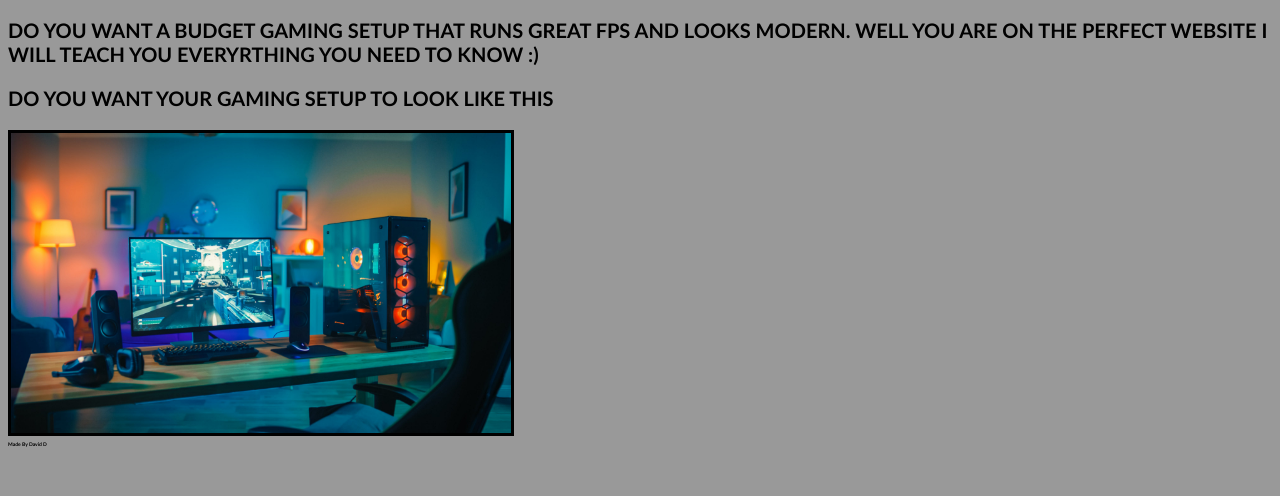
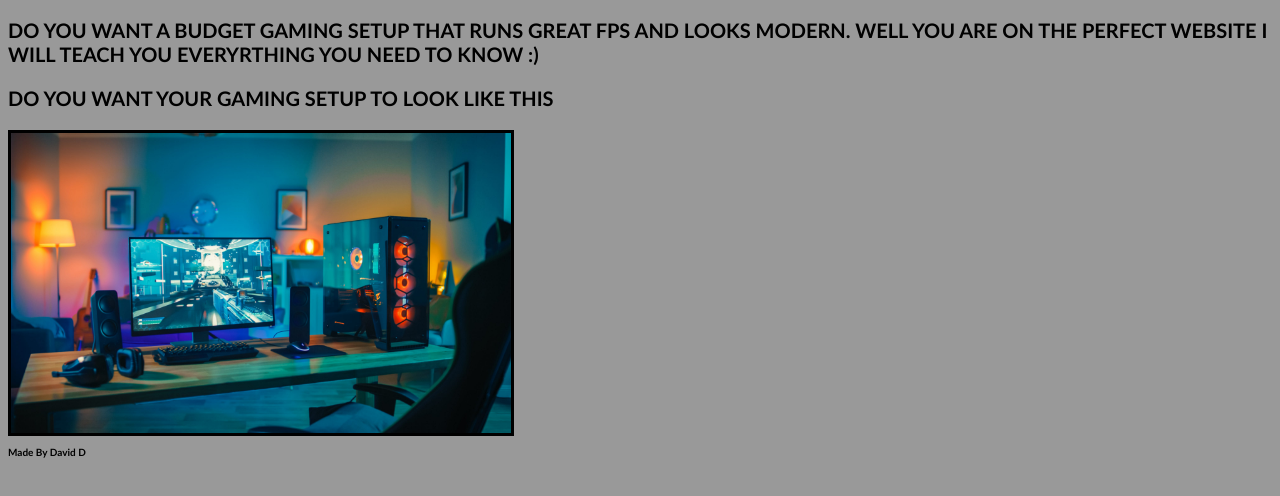
Before and after one commit to Zyst3rx/Gaming.github.io, a plain HTML site: page index.html in a window 1280 px wide. Shown: the part 50-546 px from the top of the page. Drawn offline with Linux system fonts and the light colour scheme.

Commit message:
Update index.html

```diff
--- a/index.html
+++ b/index.html
@@ -32,7 +32,7 @@ DO YOU WANT YOUR GAMING SETUP TO LOOK LIKE THIS
 
 <img src="Gamingsetup2.jpg"  alt="Gaming setup" height="300px" width="500px" >
 
- <p style="font-size:5px">
+ <p style="font-size:10px">
   Made By David D
                     </p>
 
```
